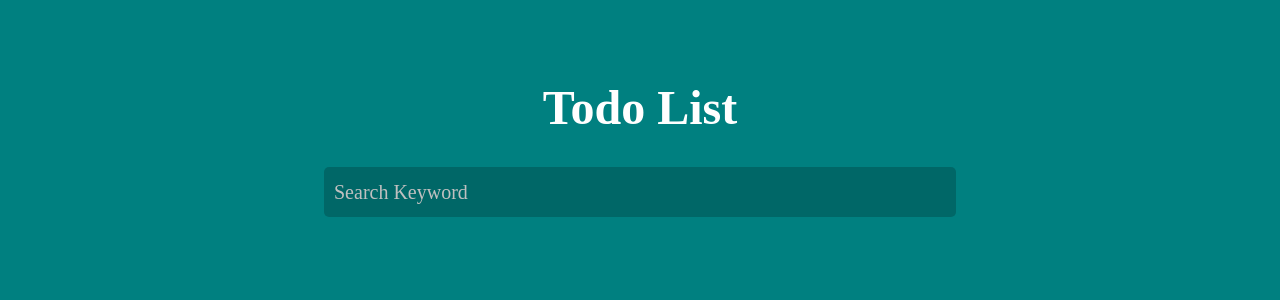
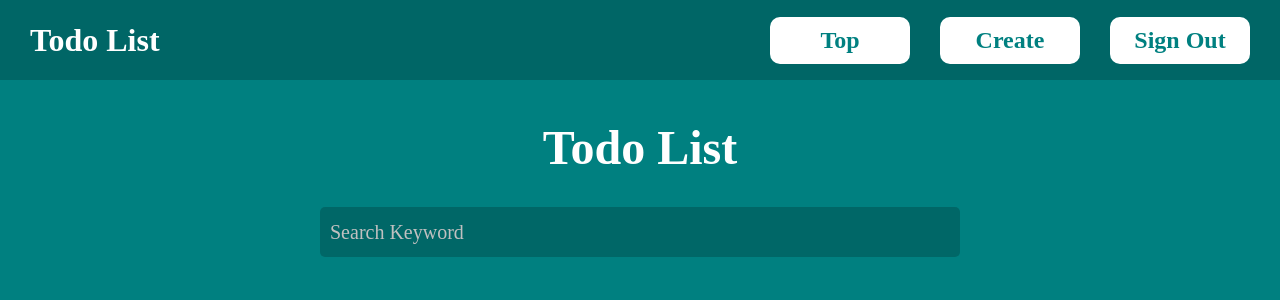
Before and after one commit to daichi0918/nextjs-output-with-api-crud-auth-myapp, a Next.js app in the folder frontend/: page /todo in a window 1280 px wide. Shown: the top 300 px of the page. Built offline with nearby package versions, Linux system fonts and the light colour scheme; no server answers.

Commit message:
todoのheader作成完了

```diff
--- a/frontend/src/app/globals.css
+++ b/frontend/src/app/globals.css
@@ -1,9 +1,8 @@
 body {
   font-family: Times New Roman, Times, serif;
   background-color: teal;
+  margin: 0;
 }
-
-.container {
-  width: 50%;
-  margin: 80px auto;
-}
+/* * {
+  box-sizing: border-box;
+} */
--- a/frontend/src/app/layout.tsx
+++ b/frontend/src/app/layout.tsx
@@ -29,9 +29,7 @@ export default function RootLayout({
     <html lang="en">
       <body className={`${geistSans.variable} ${geistMono.variable}`}>
         <AuthProvider>
-          <TodoProvider>
-            <div className="container">{children}</div>
-          </TodoProvider>
+          <TodoProvider>{children}</TodoProvider>
         </AuthProvider>
       </body>
     </html>
--- /dev/null
+++ b/frontend/src/app/todo/layout.tsx
@@ -0,0 +1,17 @@
+import styles from './styles.module.css';
+import Link from 'next/link';
+import { NAVIGATION_LIST } from '@/constants/navigation';
+import { Header } from '@/components/organisms/Header';
+
+export default function TodoLayout({
+  children,
+}: Readonly<{
+  children: React.ReactNode;
+}>) {
+  return (
+    <>
+      <Header />
+      {children}
+    </>
+  );
+}
--- a/frontend/src/components/organisms/BaseLayout/index.tsx
+++ b/frontend/src/components/organisms/BaseLayout/index.tsx
@@ -18,8 +18,10 @@ interface BaseLayoutProps {
 export const BaseLayout: FC<BaseLayoutProps> = memo(({ children, title }) => {
   return (
     <>
-      <h1 className={styles.title}>{title}</h1>
-      {children}
+      <div className={styles.container}>
+        <h1 className={styles.title}>{title}</h1>
+        {children}
+      </div>
     </>
   );
 });
--- a/frontend/src/components/organisms/BaseLayout/styles.module.css
+++ b/frontend/src/components/organisms/BaseLayout/styles.module.css
@@ -1,3 +1,8 @@
+.container {
+  width: 50%;
+  margin: 120px auto;
+}
+
 h1.title {
   text-align: center;
   font-family: Times New Roman, Times, serif;
--- /dev/null
+++ b/frontend/src/components/organisms/Header/index.tsx
@@ -0,0 +1,32 @@
+'use client';
+/**
+ * Header
+ *
+ * @package organisms
+ */
+import styles from './styles.module.css';
+import Link from 'next/link';
+import { NAVIGATION_LIST } from '@/constants/navigation';
+
+export const Header = () => {
+  return (
+    <header className={styles.navbar}>
+      <div className={styles.headerTitle}>
+        <p>Todo List</p>
+      </div>
+      <nav className={styles.navLinks}>
+        <ul className={styles.list}>
+          <li className={styles.item}>
+            <Link href={NAVIGATION_LIST.TOP}>Top</Link>
+          </li>
+          <li className={styles.item}>
+            <Link href={NAVIGATION_LIST.CREATE}>Create</Link>
+          </li>
+          <li className={styles.item}>
+            <div>Sign Out</div>
+          </li>
+        </ul>
+      </nav>
+    </header>
+  );
+};
--- /dev/null
+++ b/frontend/src/components/organisms/Header/styles.module.css
@@ -0,0 +1,50 @@
+.navbar {
+  background: rgba(0, 0, 0, 0.2);
+  font-family: Times New Roman, Times, serif;
+  position: fixed;
+  top: 0;
+  width: 100%;
+  display: flex;
+  justify-content: space-between;
+  align-items: center;
+  padding: 0 30px;
+  height: 80px;
+}
+
+.headerTitle {
+  color: #fff;
+  font-size: 32px;
+  font-weight: 700;
+}
+
+.navLinks {
+  margin-right: 30px;
+}
+
+.list {
+  width: 100%;
+  padding-left: 0;
+  display: flex;
+  justify-content: space-around;
+}
+
+.item {
+  text-align: center;
+  list-style-type: none;
+  margin-right: 30px;
+}
+
+.item > a,
+.item > div {
+  transition: 0.3s;
+  display: block;
+  background-color: #fff;
+  text-decoration: none;
+  color: teal;
+  font-size: 24px;
+  font-weight: 700;
+  width: 120px;
+  padding: 10px;
+  border-radius: 10px;
+  font-family: Times New Roman, Times, serif;
+}
```
